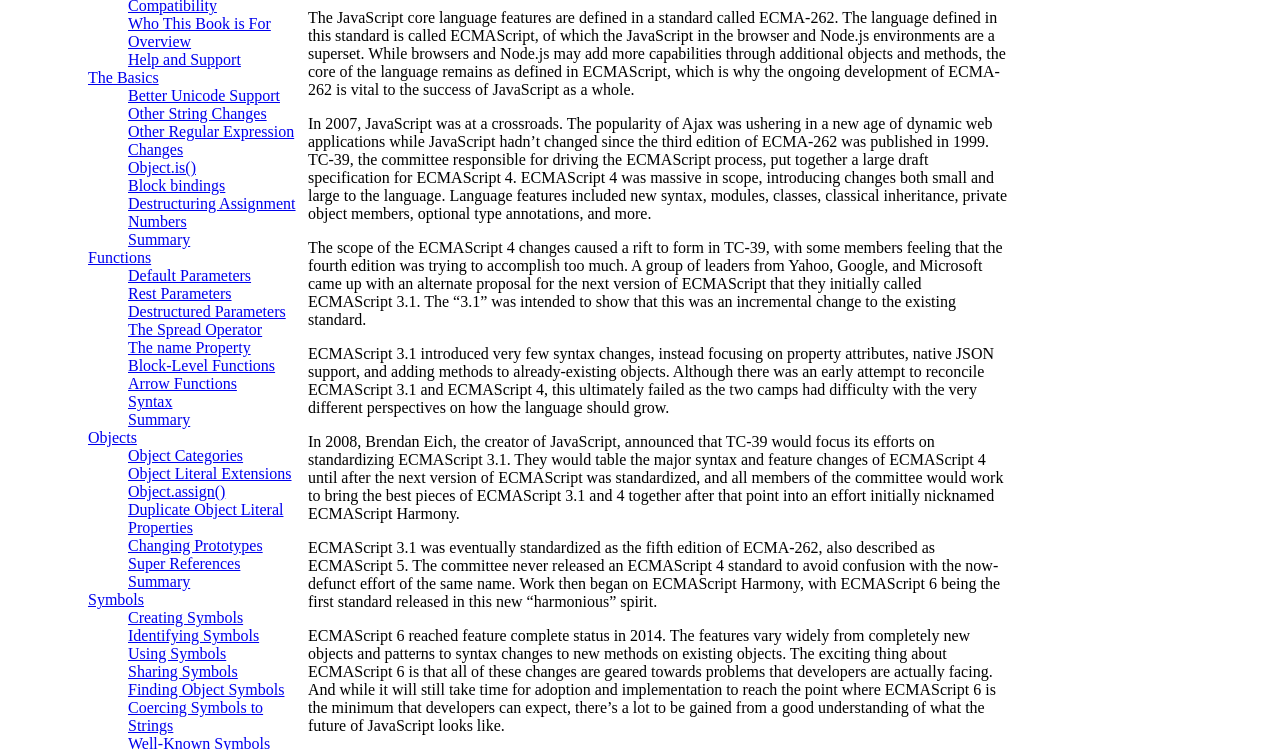
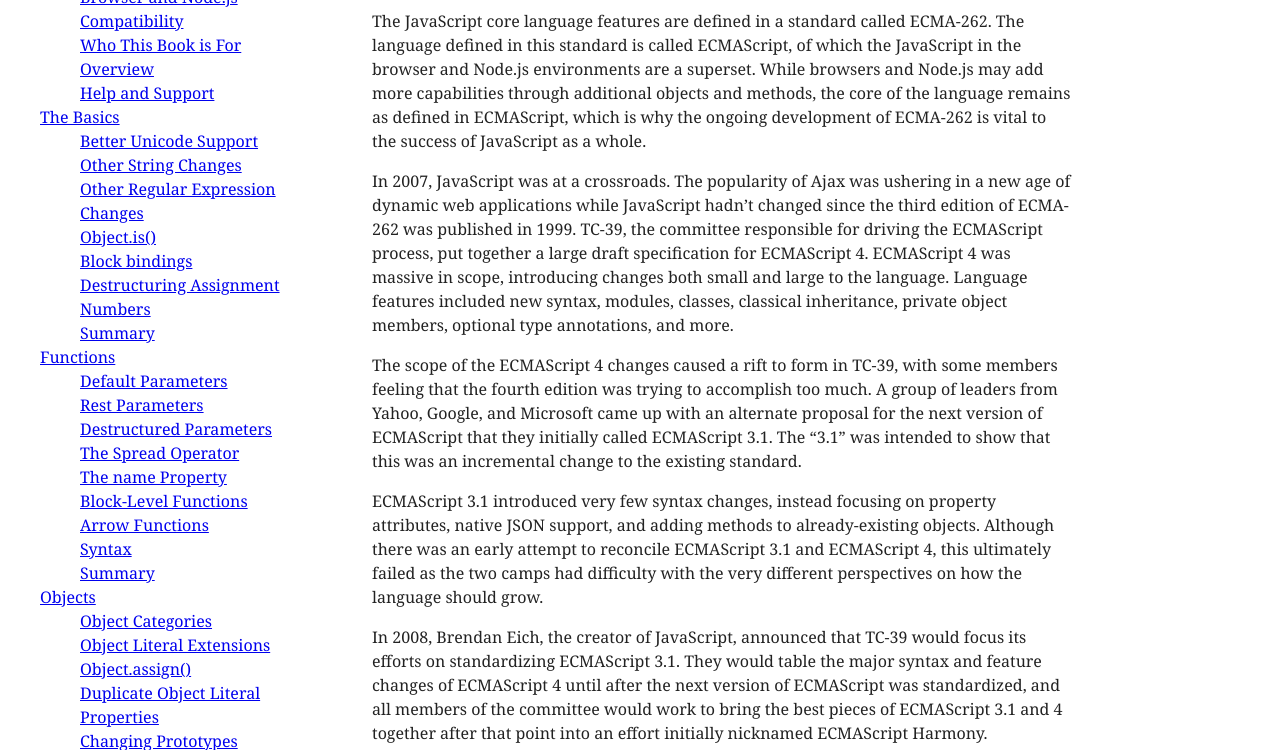
Before and after one commit to nzakas/understandinges6, a plain HTML site: page chap00.html in a window 1280 px wide. Shown: the part 71-821 px from the top of the page. Drawn offline with Linux system fonts and the light colour scheme.

Commit message:
improve readability (take 2)
- don't break code blocks
- use utf-8 everywhere

```diff
--- a/chap00.html
+++ b/chap00.html
@@ -1,8 +1,7 @@
-<?xml version="1.0" encoding="utf-8"?>
-<!DOCTYPE html PUBLIC "-//W3C//DTD XHTML 1.1//EN" "http://www.w3.org/TR/xhtml11/DTD/xhtml11.dtd">
-<html xmlns="http://www.w3.org/1999/xhtml">
+<html lang="en">
 <head>
 <title>Introduction</title>
+<meta charset="utf-8">
 <link href="stylesheet.css" type="text/css" rel="stylesheet" />
 </head>
 <body>
--- a/stylesheet.css
+++ b/stylesheet.css
@@ -1,18 +1,29 @@
+body {
+  font-family: Georgia, serif;
+  color: #222;
+  text-rendering: optimizeLegibility;
+  -webkit-font-smoothing: antialiased;
+  -moz-osx-font-smoothing: grayscale;
+  direction: ltr;
+}
+
 div#leanpub-toc {
   width: 300px;
   float: left;
+  line-height: 1.5;
+  margin-left: 2em;
 }
 
 div#leanpub-main {
   width: 700px;
   float: left;
+  margin-left: 2em;
 }
 
-// Book ToC
-// ----------------------
-
+/* Book ToC */
 .toc {
   list-style: none;
+  padding: 0;
 }
 .toc li {
   list-style: none;
@@ -102,6 +113,7 @@ h6 {
 p {
   text-indent: 0em;
   margin-top: 0.5em;
+  line-height: 1.5;
 }
 
 .hanging-indent p {
@@ -149,10 +161,6 @@ pre {
    margin-top: 0.5em;
    margin-bottom: 0.5em;
    font-family: Courier, monospace;
-}
-
-body {
-  direction: ltr;
 }
 
 /* image equations */
```
Also changed, not shown: chap01.html (+2 -3 lines), chap02.html (+2 -3 lines), chap03.html (+2 -3 lines), chap04.html (+2 -3 lines), chap05.html (+2 -3 lines), chap06.html (+2 -3 lines), index.html (+2 -3 lines).
